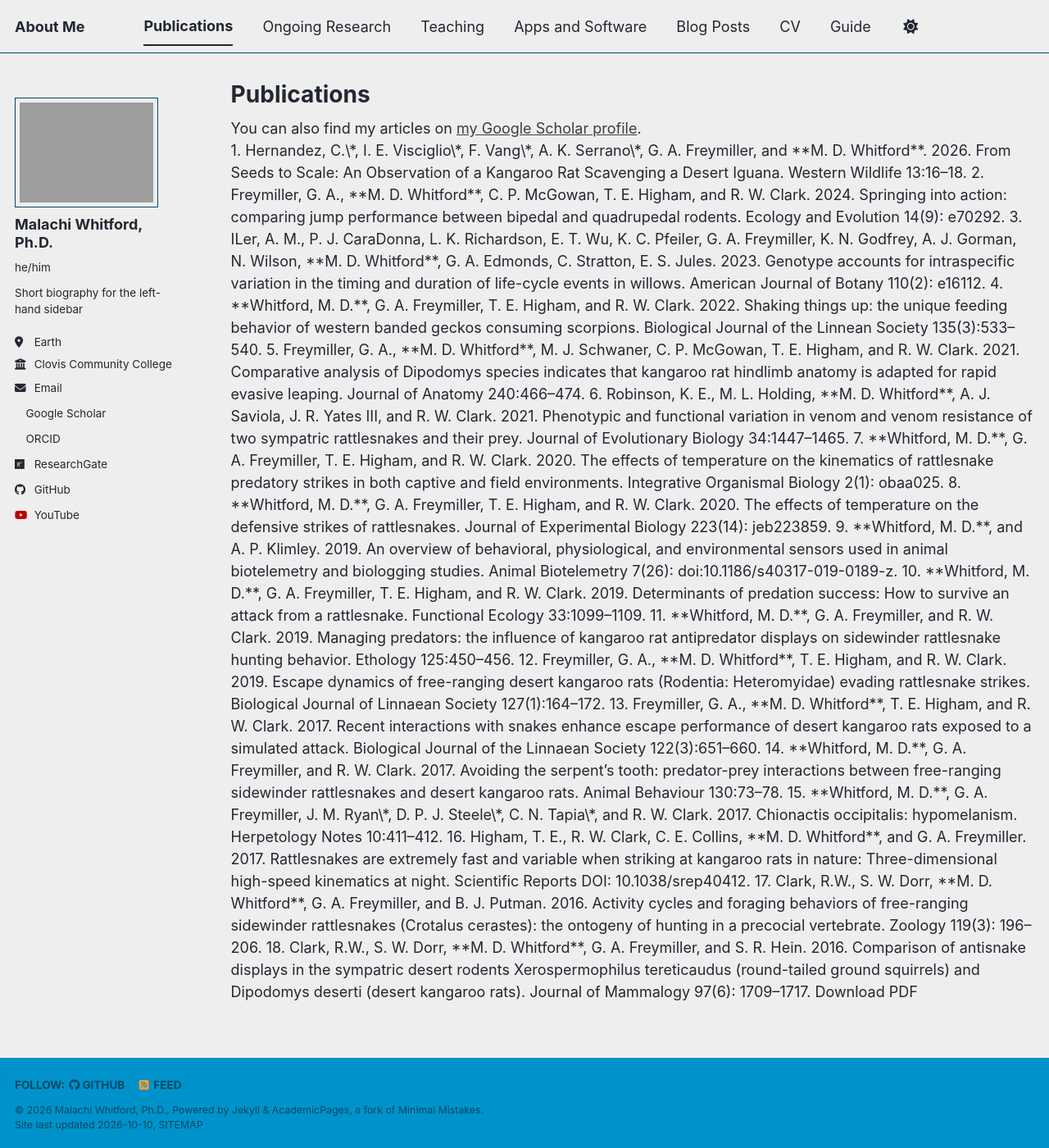
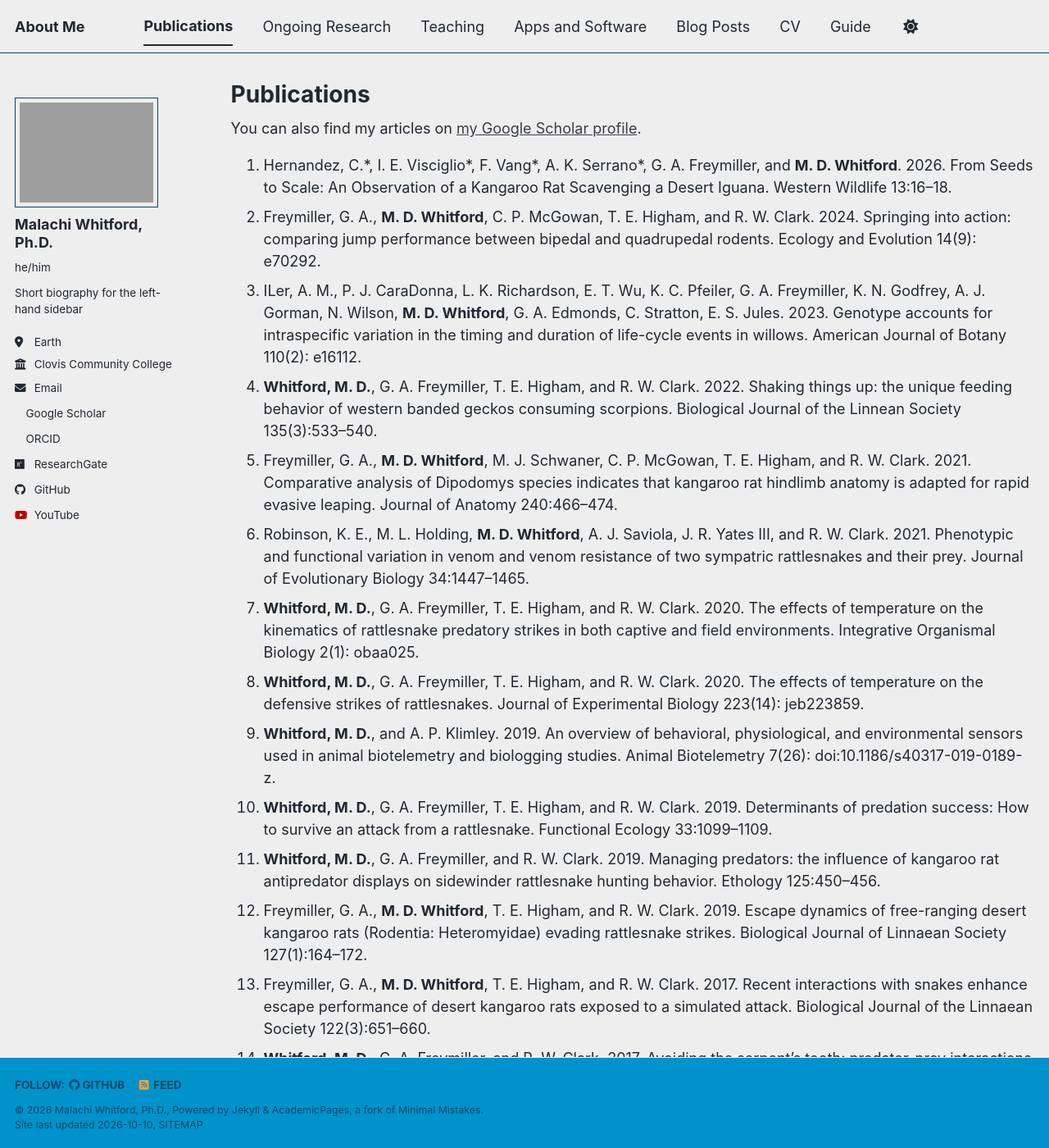
Before and after one commit to malachi-whitford/malachi-whitford.github.io, a Jekyll site: the page built from _pages/publications.html, in a window 1280 px wide and 1400 px high. Shown: the whole window at 82% size. Built offline with Jekyll 4.4.1, drawn with Linux system fonts in a browser that asks for light colours; a style sheet for code colours, icons or effects is not loaded; some of the changed text lies outside the part shown.

Commit message:
Update publications.html

```diff
--- a/_pages/publications.html
+++ b/_pages/publications.html
@@ -11,40 +11,40 @@
 
 {% include base_path %}
 
+<ol>
+  <li>Hernandez, C.*, I. E. Visciglio*, F. Vang*, A. K. Serrano*, G. A. Freymiller, and <strong>M. D. Whitford</strong>. 2026. From Seeds to Scale: An Observation of a Kangaroo Rat Scavenging a Desert Iguana. Western Wildlife 13:16–18.</li>
 
-1. Hernandez, C.\*, I. E. Visciglio\*, F. Vang\*, A. K. Serrano\*, G. A. Freymiller, and **M. D. Whitford**. 2026. From Seeds to Scale: An Observation of a Kangaroo Rat Scavenging a Desert Iguana. Western Wildlife 13:16–18.
+  <li>Freymiller, G. A., <strong>M. D. Whitford</strong>, C. P. McGowan, T. E. Higham, and R. W. Clark. 2024. Springing into action: comparing jump performance between bipedal and quadrupedal rodents. Ecology and Evolution 14(9): e70292.</li>
 
-2. Freymiller, G. A., **M. D. Whitford**, C. P. McGowan, T. E. Higham, and R. W. Clark. 2024. Springing into action: comparing jump performance between bipedal and quadrupedal rodents. Ecology and Evolution 14(9): e70292.
+  <li>ILer, A. M., P. J. CaraDonna, L. K. Richardson, E. T. Wu, K. C. Pfeiler, G. A. Freymiller, K. N. Godfrey, A. J. Gorman, N. Wilson, <strong>M. D. Whitford</strong>, G. A. Edmonds, C. Stratton, E. S. Jules. 2023. Genotype accounts for intraspecific variation in the timing and duration of life-cycle events in willows. American Journal of Botany 110(2): e16112.</li>
 
-3. ILer, A. M., P. J. CaraDonna, L. K. Richardson, E. T. Wu, K. C. Pfeiler, G. A. Freymiller, K. N. Godfrey, A. J. Gorman, N. Wilson, **M. D. Whitford**, G. A. Edmonds, C. Stratton, E. S. Jules. 2023. Genotype accounts for intraspecific variation in the timing and duration of life-cycle events in willows. American Journal of Botany 110(2): e16112.
+  <li><strong>Whitford, M. D.</strong>, G. A. Freymiller, T. E. Higham, and R. W. Clark. 2022. Shaking things up: the unique feeding behavior of western banded geckos consuming scorpions. Biological Journal of the Linnean Society 135(3):533–540.</li>
 
-4. **Whitford, M. D.**, G. A. Freymiller, T. E. Higham, and R. W. Clark. 2022. Shaking things up: the unique feeding behavior of western banded geckos consuming scorpions. Biological Journal of the Linnean Society 135(3):533–540.
+  <li>Freymiller, G. A., <strong>M. D. Whitford</strong>, M. J. Schwaner, C. P. McGowan, T. E. Higham, and R. W. Clark. 2021. Comparative analysis of Dipodomys species indicates that kangaroo rat hindlimb anatomy is adapted for rapid evasive leaping. Journal of Anatomy 240:466–474.</li>
 
-5. Freymiller, G. A., **M. D. Whitford**, M. J. Schwaner, C. P. McGowan, T. E. Higham, and R. W. Clark. 2021. Comparative analysis of Dipodomys species indicates that kangaroo rat hindlimb anatomy is adapted for rapid evasive leaping. Journal of Anatomy 240:466–474.
+  <li>Robinson, K. E., M. L. Holding, <strong>M. D. Whitford</strong>, A. J. Saviola, J. R. Yates III, and R. W. Clark. 2021. Phenotypic and functional variation in venom and venom resistance of two sympatric rattlesnakes and their prey. Journal of Evolutionary Biology 34:1447–1465.</li>
 
-6. Robinson, K. E., M. L. Holding, **M. D. Whitford**, A. J. Saviola, J. R. Yates III, and R. W. Clark. 2021. Phenotypic and functional variation in venom and venom resistance of two sympatric rattlesnakes and their prey. Journal of Evolutionary Biology 34:1447–1465.
+  <li><strong>Whitford, M. D.</strong>, G. A. Freymiller, T. E. Higham, and R. W. Clark. 2020. The effects of temperature on the kinematics of rattlesnake predatory strikes in both captive and field environments. Integrative Organismal Biology 2(1): obaa025.</li>
 
-7. **Whitford, M. D.**, G. A. Freymiller, T. E. Higham, and R. W. Clark. 2020. The effects of temperature on the kinematics of rattlesnake predatory strikes in both captive and field environments. Integrative Organismal Biology 2(1): obaa025.
+  <li><strong>Whitford, M. D.</strong>, G. A. Freymiller, T. E. Higham, and R. W. Clark. 2020. The effects of temperature on the defensive strikes of rattlesnakes. Journal of Experimental Biology 223(14): jeb223859.</li>
 
-8. **Whitford, M. D.**, G. A. Freymiller, T. E. Higham, and R. W. Clark. 2020. The effects of temperature on the defensive strikes of rattlesnakes. Journal of Experimental Biology 223(14): jeb223859.
+  <li><strong>Whitford, M. D.</strong>, and A. P. Klimley. 2019. An overview of behavioral, physiological, and environmental sensors used in animal biotelemetry and biologging studies. Animal Biotelemetry 7(26): doi:10.1186/s40317-019-0189-z.</li>
 
-9. **Whitford, M. D.**, and A. P. Klimley. 2019. An overview of behavioral, physiological, and environmental sensors used in animal biotelemetry and biologging studies. Animal Biotelemetry 7(26): doi:10.1186/s40317-019-0189-z.
+  <li><strong>Whitford, M. D.</strong>, G. A. Freymiller, T. E. Higham, and R. W. Clark. 2019. Determinants of predation success: How to survive an attack from a rattlesnake. Functional Ecology 33:1099–1109.</li>
 
-10. **Whitford, M. D.**, G. A. Freymiller, T. E. Higham, and R. W. Clark. 2019. Determinants of predation success: How to survive an attack from a rattlesnake. Functional Ecology 33:1099–1109.
+  <li><strong>Whitford, M. D.</strong>, G. A. Freymiller, and R. W. Clark. 2019. Managing predators: the influence of kangaroo rat antipredator displays on sidewinder rattlesnake hunting behavior. Ethology 125:450–456.</li>
 
-11. **Whitford, M. D.**, G. A. Freymiller, and R. W. Clark. 2019. Managing predators: the influence of kangaroo rat antipredator displays on sidewinder rattlesnake hunting behavior. Ethology 125:450–456.
+  <li>Freymiller, G. A., <strong>M. D. Whitford</strong>, T. E. Higham, and R. W. Clark. 2019. Escape dynamics of free-ranging desert kangaroo rats (Rodentia: Heteromyidae) evading rattlesnake strikes. Biological Journal of Linnaean Society 127(1):164–172.</li>
 
-12. Freymiller, G. A., **M. D. Whitford**, T. E. Higham, and R. W. Clark. 2019. Escape dynamics of free-ranging desert kangaroo rats (Rodentia: Heteromyidae) evading rattlesnake strikes. Biological Journal of Linnaean Society 127(1):164–172.
+  <li>Freymiller, G. A., <strong>M. D. Whitford</strong>, T. E. Higham, and R. W. Clark. 2017. Recent interactions with snakes enhance escape performance of desert kangaroo rats exposed to a simulated attack. Biological Journal of the Linnaean Society 122(3):651–660.</li>
 
-13. Freymiller, G. A., **M. D. Whitford**, T. E. Higham, and R. W. Clark. 2017. Recent interactions with snakes enhance escape performance of desert kangaroo rats exposed to a simulated attack. Biological Journal of the Linnaean Society 122(3):651–660.
+  <li><strong>Whitford, M. D.</strong>, G. A. Freymiller, and R. W. Clark. 2017. Avoiding the serpent’s tooth: predator-prey interactions between free-ranging sidewinder rattlesnakes and desert kangaroo rats. Animal Behaviour 130:73–78.</li>
 
-14. **Whitford, M. D.**, G. A. Freymiller, and R. W. Clark. 2017. Avoiding the serpent’s tooth: predator-prey interactions between free-ranging sidewinder rattlesnakes and desert kangaroo rats. Animal Behaviour 130:73–78.
+  <li><strong>Whitford, M. D.</strong>, G. A. Freymiller, J. M. Ryan*, D. P. J. Steele*, C. N. Tapia*, and R. W. Clark. 2017. Chionactis occipitalis: hypomelanism. Herpetology Notes 10:411–412.</li>
 
-15. **Whitford, M. D.**, G. A. Freymiller, J. M. Ryan\*, D. P. J. Steele\*, C. N. Tapia\*, and R. W. Clark. 2017. Chionactis occipitalis: hypomelanism. Herpetology Notes 10:411–412.
+  <li>Higham, T. E., R. W. Clark, C. E. Collins, <strong>M. D. Whitford</strong>, and G. A. Freymiller. 2017. Rattlesnakes are extremely fast and variable when striking at kangaroo rats in nature: Three-dimensional high-speed kinematics at night. Scientific Reports DOI: 10.1038/srep40412.</li>
 
-16. Higham, T. E., R. W. Clark, C. E. Collins, **M. D. Whitford**, and G. A. Freymiller. 2017. Rattlesnakes are extremely fast and variable when striking at kangaroo rats in nature: Three-dimensional high-speed kinematics at night. Scientific Reports DOI: 10.1038/srep40412.
+  <li>Clark, R.W., S. W. Dorr, <strong>M. D. Whitford</strong>, G. A. Freymiller, and B. J. Putman. 2016. Activity cycles and foraging behaviors of free-ranging sidewinder rattlesnakes (Crotalus cerastes): the ontogeny of hunting in a precocial vertebrate. Zoology 119(3): 196–206.</li>
 
-17. Clark, R.W., S. W. Dorr, **M. D. Whitford**, G. A. Freymiller, and B. J. Putman. 2016. Activity cycles and foraging behaviors of free-ranging sidewinder rattlesnakes (Crotalus cerastes): the ontogeny of hunting in a precocial vertebrate. Zoology 119(3): 196–206.
-
-18. Clark, R.W., S. W. Dorr, **M. D. Whitford**, G. A. Freymiller, and S. R. Hein. 2016. Comparison of antisnake displays in the sympatric desert rodents Xerospermophilus tereticaudus (round-tailed ground squirrels) and Dipodomys deserti (desert kangaroo rats). Journal of Mammalogy 97(6): 1709–1717.
-Download PDF
+  <li>Clark, R.W., S. W. Dorr, <strong>M. D. Whitford</strong>, G. A. Freymiller, and S. R. Hein. 2016. Comparison of antisnake displays in the sympatric desert rodents Xerospermophilus tereticaudus (round-tailed ground squirrels) and Dipodomys deserti (desert kangaroo rats). Journal of Mammalogy 97(6): 1709–1717.</li>
+</ol>
```
